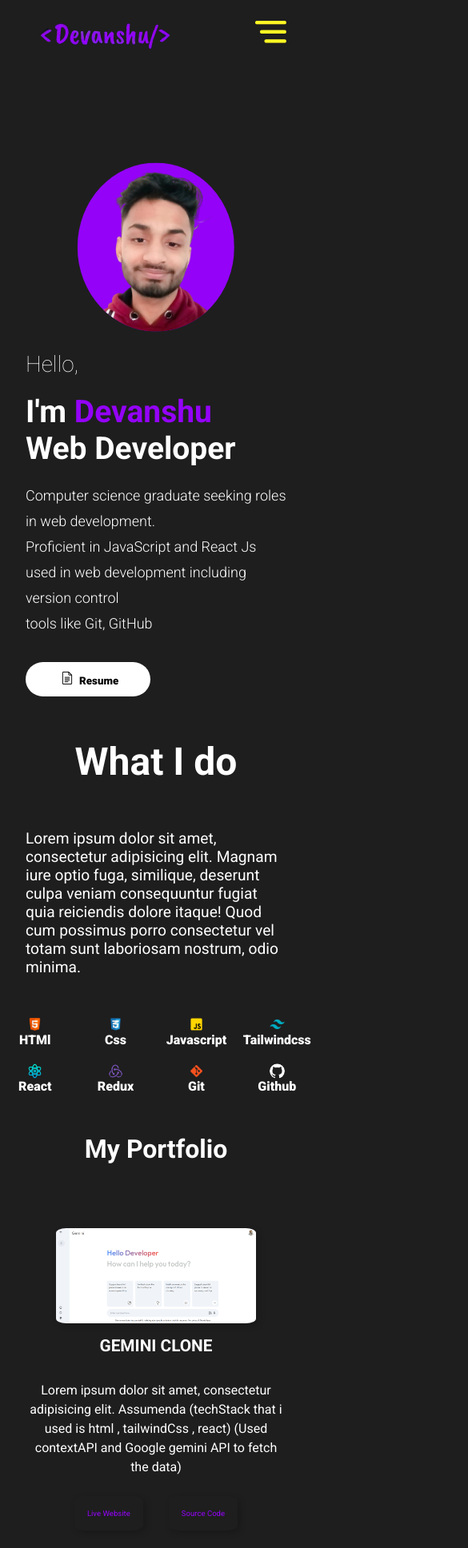
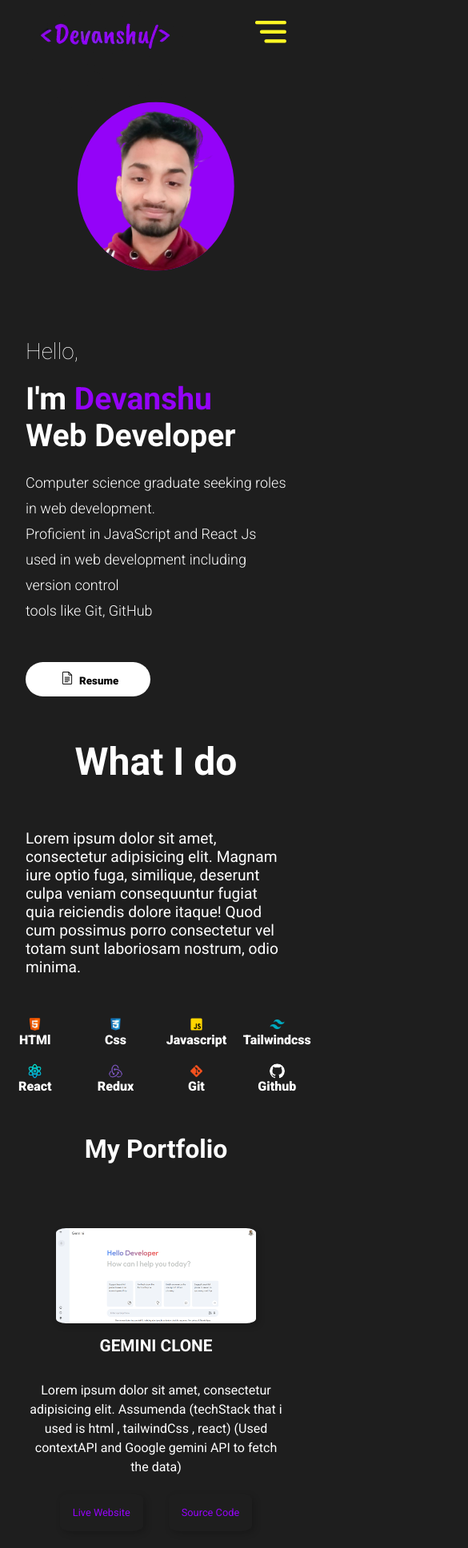
Before and after one commit to Devanshugoell/Personal-Portfolio-, a React (Create React App) app: page / in a window 390 px wide. Shown: the top 1936 px of the page at 80% size, 585 px wide, since content can reach past the window. Built offline with nearby package versions, Linux system fonts and the light colour scheme.

Commit message:
added links

```diff
--- a/src/components/Contact/contact.css
+++ b/src/components/Contact/contact.css
@@ -9,6 +9,7 @@
   justify-content: center;
   text-align: center;
   padding: 0 1rem;
+  overflow: hidden;
 }
 
 .contactPageTitle {
@@ -109,3 +110,11 @@
     max-width: 20rem;
   }
 }
+
+#contactPage::-webkit-scrollbar {
+  display: none;
+}
+
+#contactPage {
+  scrollbar-width: none;
+}
--- a/src/components/Intro/Intro.css
+++ b/src/components/Intro/Intro.css
@@ -70,8 +70,9 @@
 @media screen and (max-width: 1000px) {
   .bg {
     height: 40vh;
-    top: 30%;
+    top: 25%;
     left: 50%;
+    float: right;
     transform: translate(-50%, -50%);
     border-radius: 50%;
     background-color: rgb(148, 3, 248);
@@ -88,7 +89,7 @@
 @media screen and (max-width: 400px) {
   .bg {
     height: 25vh;
-    top: 30%;
+    top: 20%;
     left: 50%;
     transform: translate(-50%, -50%);
     border-radius: 50%;
@@ -100,4 +101,7 @@
   #intro {
     margin-bottom: 2rem;
   }
+  .introContent .btn {
+    margin: 3rem 0;
+  }
 }
--- a/src/components/Works/Work.css
+++ b/src/components/Works/Work.css
@@ -79,7 +79,7 @@
     width: 250px;
   }
   .techStack span {
-    font-size: 0.6rem;
+    font-size: 0.8rem;
     padding: 1rem 1rem;
   }
   .workTitle {
@@ -89,4 +89,7 @@
   .worksTitle {
     font-size: 2rem;
   }
+  .btn {
+    width: 100vw;
+  }
 }
--- a/src/components/Works/Work.js
+++ b/src/components/Works/Work.js
@@ -18,8 +18,20 @@ const Work2 = () => {
             contextAPI and Google gemini API to fetch the data)
           </div>
           <div className="techStack">
+            <a
+              href="https://devanshu-project-0.netlify.app/"
+              target="_blank"
+              rel="noopener noreferrer"
+            >
               <span>Live Website</span>
+            </a>
+            <a
+              href="https://github.com/Devanshugoell/GeminiClone"
+              target="_blank"
+              rel="noopener noreferrer"
+            >
               <span>Source Code</span>
+            </a>
           </div>
         </div>
       </div>
@@ -34,8 +46,21 @@ const Work2 = () => {
             react-google-charts library to show the chart)
           </div>
           <div className="techStack">
+            <a
+              href="https://devanshu-project-1.netlify.app/"
+              target="_blank"
+              rel="noopener noreferrer"
+            >
               <span>Live Website</span>
+            </a>
+
+            <a
+              href="https://github.com/Devanshugoell/Crypto-Price-Tracking-app"
+              target="_blank"
+              rel="noopener noreferrer"
+            >
               <span>Source Code</span>
+            </a>
           </div>
         </div>
       </div>
@@ -50,8 +75,20 @@ const Work2 = () => {
             the contact form and used react-scroll for easy navigation).
           </div>
           <div className="techStack">
+            <a
+              href="https://devanshu-personal.netlify.app/"
+              target="_blank"
+              rel="noopener noreferrer"
+            >
               <span>Live Website</span>
+            </a>
+            <a
+              href="https://github.com/Devanshugoell/Personal-Portfolio-"
+              target="_blank"
+              rel="noopener noreferrer"
+            >
               <span>Source Code</span>
+            </a>
           </div>
         </div>
       </div>
```
Also changed, not shown: public/style.css (+4 -4 lines). Lines whose indentation alone changed are shown as unchanged.
